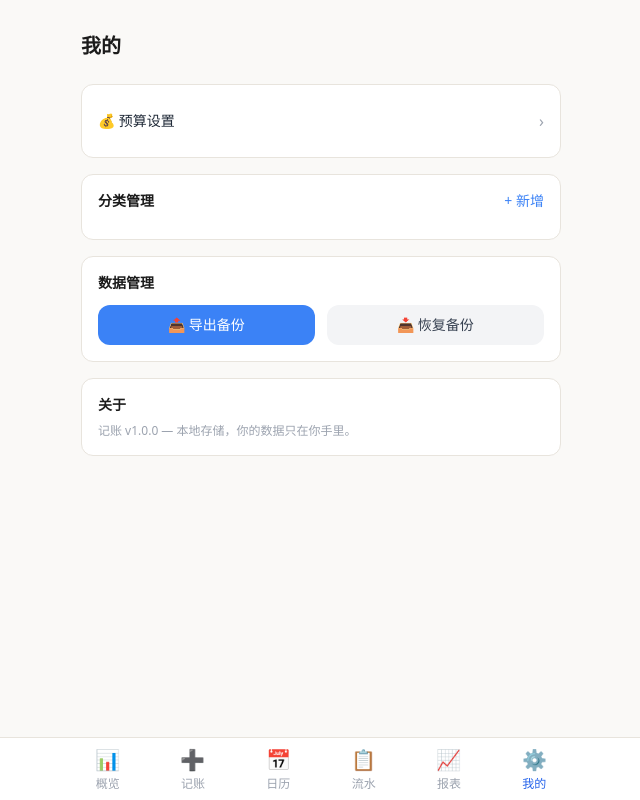
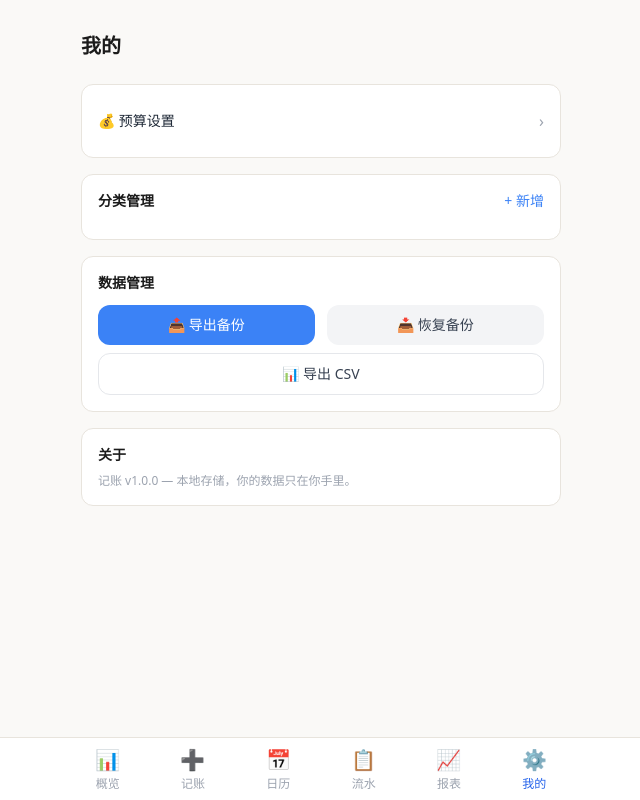
Before and after one commit to xiaojita-jy/xiaojita_first-repo, a React (Vite) app: page /#/settings in a window 1280 px wide. Shown: the whole page, without its empty margins (319-959 px from the left). Built offline with nearby package versions, Linux system fonts and the light colour scheme.

Commit message:
feat: add CSV export button to Settings

```diff
--- a/src/pages/Settings.tsx
+++ b/src/pages/Settings.tsx
@@ -2,6 +2,7 @@ import { useState, useEffect } from 'react';
 import { useNavigate } from 'react-router-dom';
 import { useCategories } from '../hooks/useCategories';
 import { exportBackup, importBackup } from '../utils/backup';
+import { exportCSV } from '../utils/csv';
 import { formatBackupTime, generateId } from '../utils/format';
 import ConfirmDialog from '../components/ConfirmDialog';
 import CategoryForm from '../components/CategoryForm';
@@ -94,6 +95,15 @@ export default function Settings() {
       setImportMsg('导出成功');
     } catch {
       setImportMsg('导出失败，请重试');
+    }
+  };
+
+  const handleExportCSV = async () => {
+    try {
+      await exportCSV();
+      setImportMsg('CSV 导出成功');
+    } catch {
+      setImportMsg('CSV 导出失败，请重试');
     }
   };
 
@@ -224,6 +234,9 @@ export default function Settings() {
           <button onClick={handleExport} className="flex-1 py-2.5 bg-blue-500 text-white rounded-xl text-sm font-medium">📤 导出备份</button>
           <button onClick={() => setShowImportConfirm(true)} className="flex-1 py-2.5 bg-gray-100 text-gray-700 rounded-xl text-sm font-medium">📥 恢复备份</button>
         </div>
+        <div className="mt-2">
+          <button onClick={handleExportCSV} className="w-full py-2.5 bg-white border border-gray-200 text-gray-700 rounded-xl text-sm font-medium">📊 导出 CSV</button>
+        </div>
       </div>
 
       <div className="card p-4">
```
